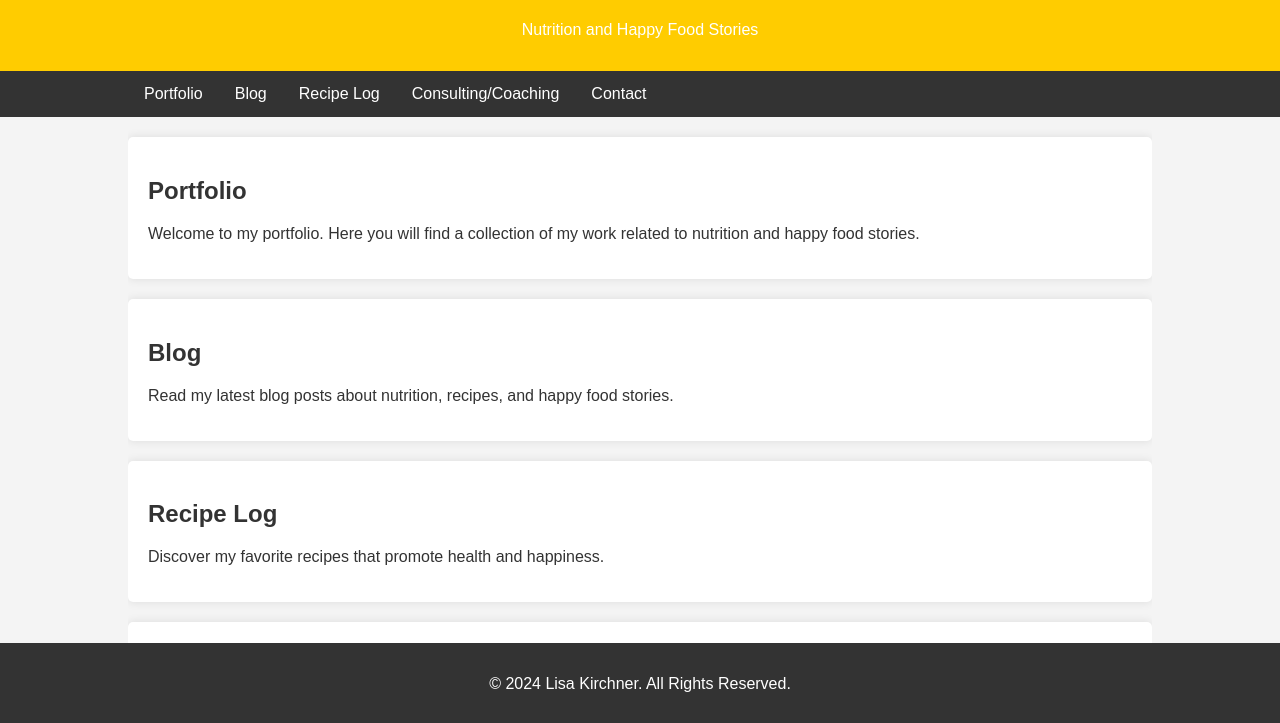
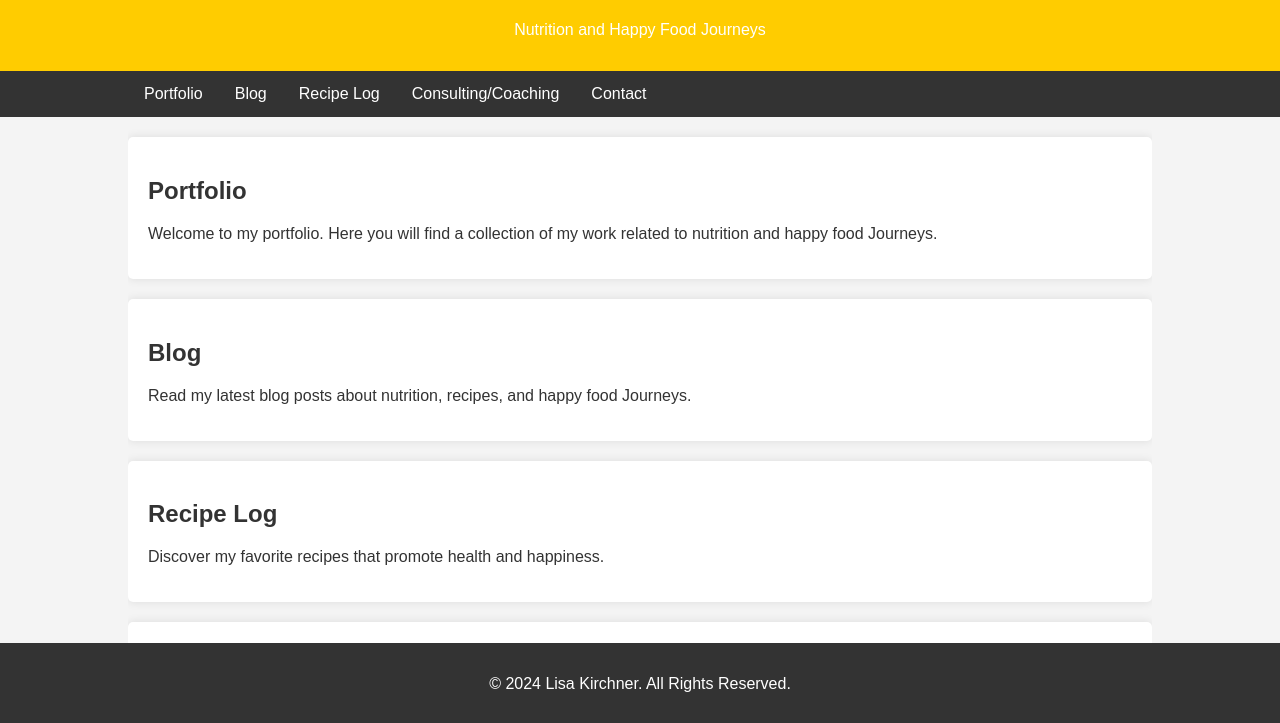
Before and after one commit to kirchner-nutrition/Website, a plain HTML site: page index.html in a window 1280 px wide. Shown: the part 75-798 px from the top of the page. Drawn offline with Linux system fonts and the light colour scheme.

Commit message:
Theme/title update index.html

```diff
--- a/index.html
+++ b/index.html
@@ -61,7 +61,7 @@
 
     <header>
         <h1>Lisa Kirchner</h1>
-        <p>Nutrition and Happy Food Stories</p>
+        <p>Nutrition and Happy Food Journeys</p>
     </header>
 
     <nav>
@@ -77,12 +77,12 @@
     <div class="container">
         <section id="portfolio">
             <h2>Portfolio</h2>
-            <p>Welcome to my portfolio. Here you will find a collection of my work related to nutrition and happy food stories.</p>
+            <p>Welcome to my portfolio. Here you will find a collection of my work related to nutrition and happy food Journeys.</p>
         </section>
 
         <section id="blog">
             <h2>Blog</h2>
-            <p>Read my latest blog posts about nutrition, recipes, and happy food stories.</p>
+            <p>Read my latest blog posts about nutrition, recipes, and happy food Journeys.</p>
         </section>
 
         <section id="recipes">
```
